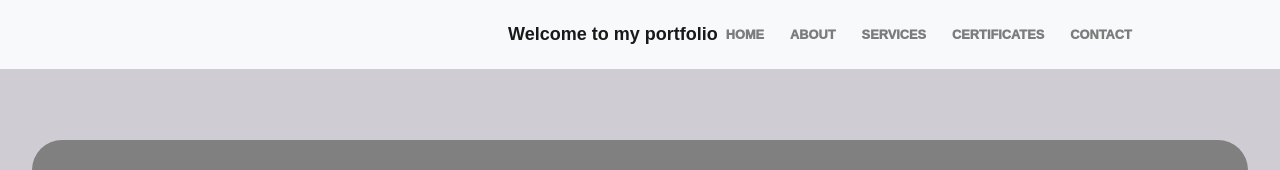
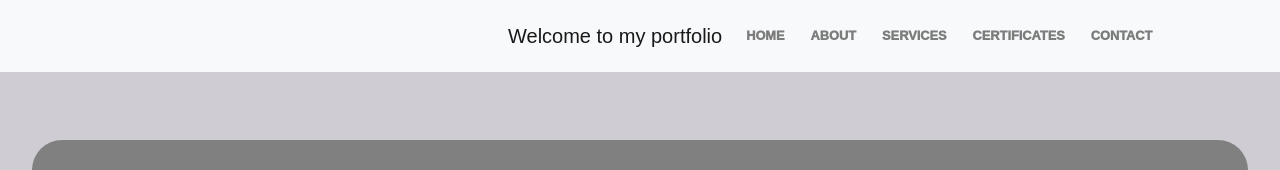
Before and after one commit to middas123/my-portfolio, a React (Vite) app: page / in a window 1280 px wide. Shown: the top 170 px of the page. Built offline with nearby package versions, Linux system fonts and the light colour scheme.

Commit message:
Header
I removed the css code for the navbar

```diff
--- a/src/Components/header/header.css
+++ b/src/Components/header/header.css
@@ -4,21 +4,6 @@
 .bg-body-tertiary {
     background-color: #f8f9fa; /* You can change this color */
   }
-
-  /* Navbar brand text */
-  .navbar-brand {
-    font-size: 1.1rem;
-    font-weight: bold;
-    color: #333403; /* You can change this color */
-
-  }
-
-.navbar-brand {
-  margin-right: auto; /* Pushes the text to the left by taking up all available space on the right */
-  font-size: 18px; /* Adjust the font size as needed */
-  color: #333; /* Adjust the text color as needed */
-   /* Remove default text underline */
-}
 
 
   /* Navbar links */
```
